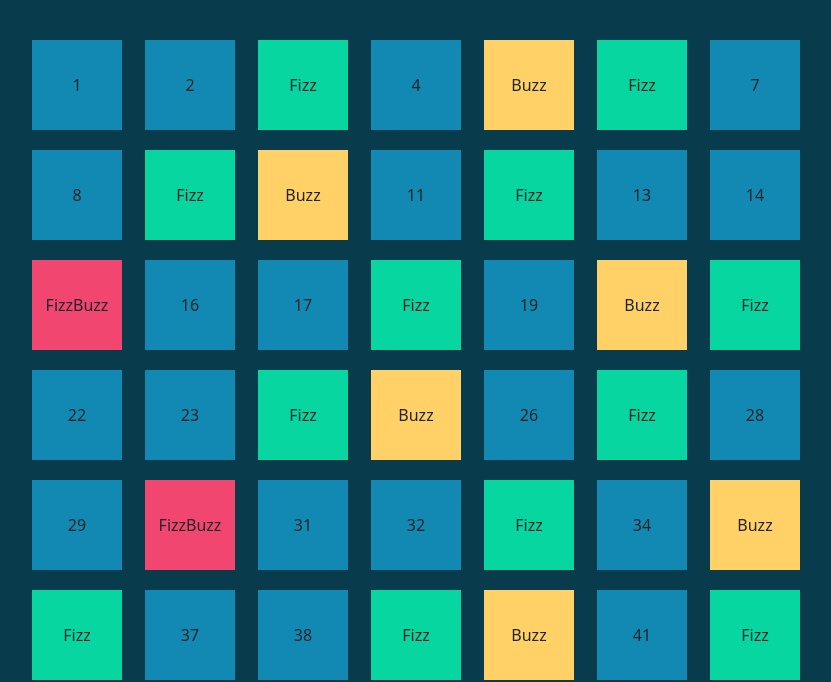
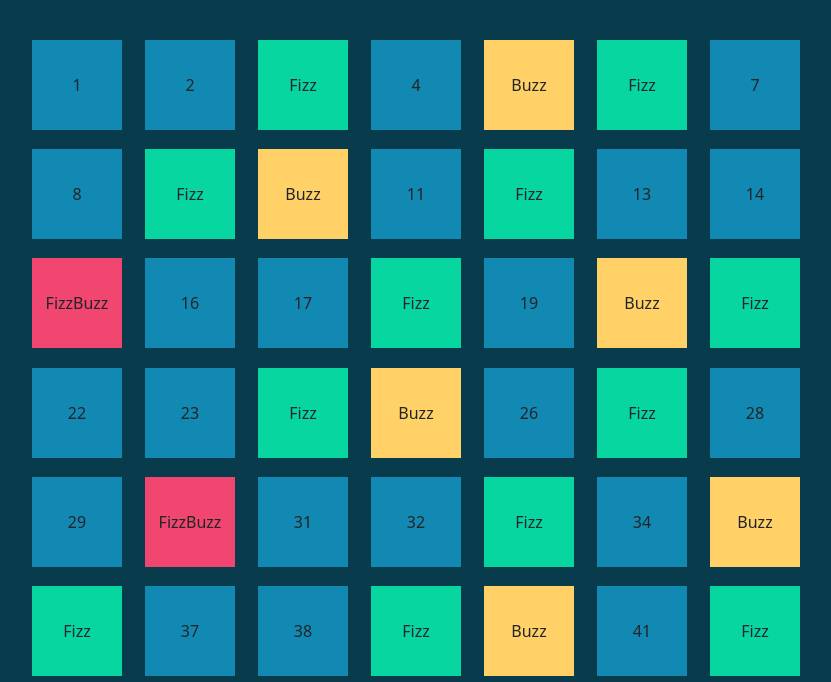
Before and after one commit to ValentinoDeStefano98/js-fizzbuzzdom, a plain HTML site: page index.html in a window 1280 px wide. Shown: the part 152-834 px from the top of the page, without its empty margins (224-1055 px from the left). Drawn offline with nearby package versions, Linux system fonts and the light colour scheme.

Commit message:
Code optimization

```diff
--- a/asset/css/style.css
+++ b/asset/css/style.css
@@ -27,7 +27,7 @@ html{
     margin: 0 auto;
     display: flex;
     flex-wrap: wrap;
-    gap: 20px 20px;
+    gap: 1.2rem;
 }
 
 .number{
```
